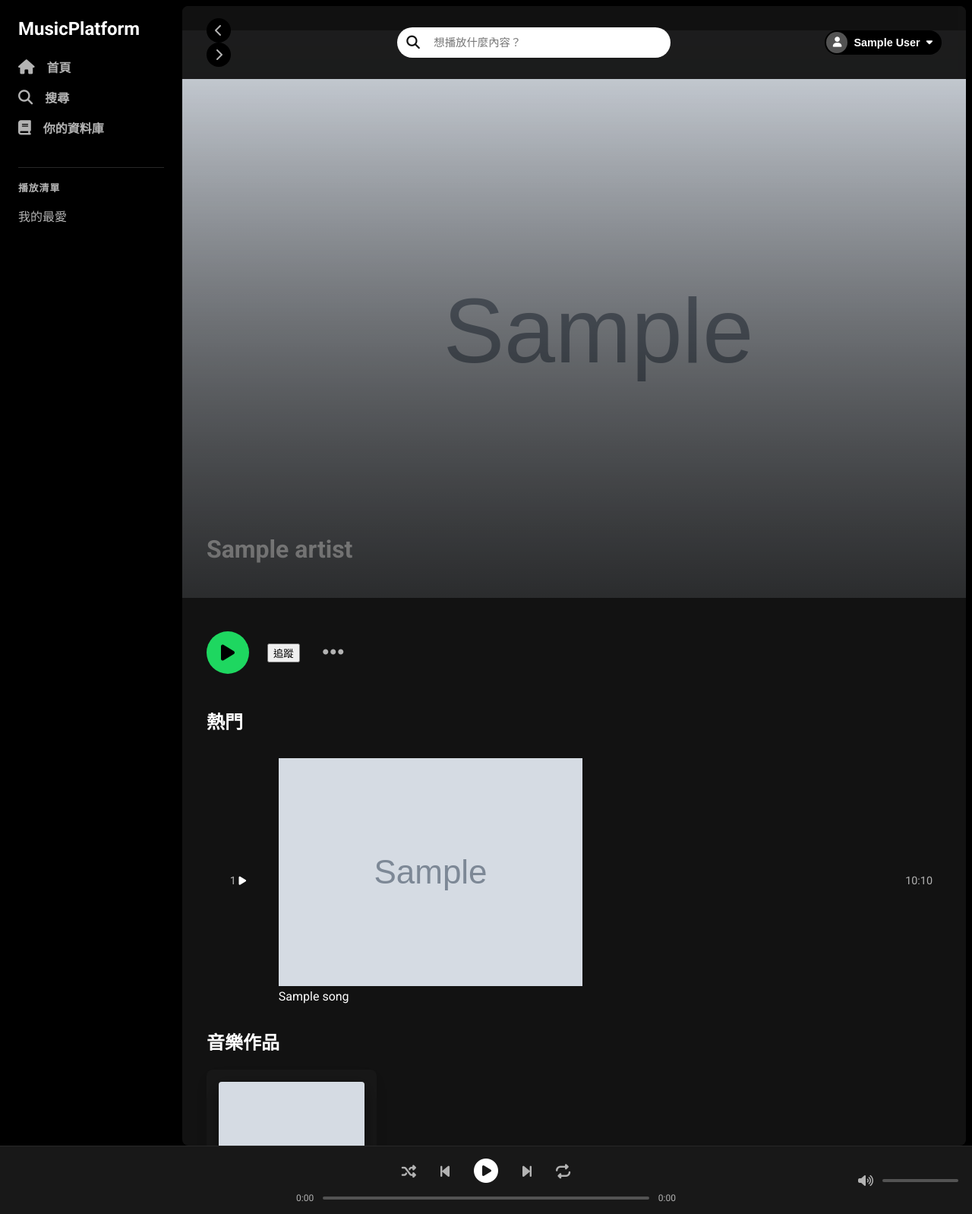
After one commit to aaa123456yg/music-platform, a Flask app: page /artist/1 in a window 1280 px wide. The commit adds this page. Shown: the whole page at 76% size. Run offline with Flask 3, Linux system fonts and the light colour scheme; a user stored in the database is signed in; tables that the repository leaves empty hold one stand-in row (values such as "Sample post"); grey boxes marked "Sample" are stand-in pictures; some libraries are stand-ins or nearby versions.

Commit message:
建立演出者頁面，但有需多bug (左側功能鍵回首頁、標示不佳等)

```diff
--- a/app.py
+++ b/app.py
@@ -402,6 +402,23 @@ def admin_logout():
     from flask import session
     session.pop('admin_id', None)
     return redirect(url_for('admin_login'))
+
+# app.py
+
+@app.route('/artist/<int:artist_id>')
+@login_required
+def artist_detail(artist_id):
+    artist = Artist.query.get_or_404(artist_id)
+    albums = Album.query.filter_by(artist_id=artist_id).all()
+    popular_songs = artist.songs[:5]
+
+    # ★★★ 關鍵：如果有 HX-Request，只回傳局部內容 (artist_content.html) ★★★
+    if request.headers.get('HX-Request'):
+        return render_template('artist_content.html', artist=artist, albums=albums, popular_songs=popular_songs)
+
+    # 否則回傳完整頁面 (artist_detail.html)
+    return render_template('artist_detail.html', artist=artist, albums=albums, popular_songs=popular_songs)
+
 # --- 啟動程式 ---
 if __name__ == '__main__':
     # 建立資料庫表格 (第一次執行時需要)
--- a/static/style.css
+++ b/static/style.css
@@ -940,3 +940,74 @@ div.alert.alert-success svg {
     color: #b3b3b3;
     font-size: 0.85rem;
 }
+/* =========================================
+   [新] 演出者詳情頁專用樣式
+   ========================================= */
+
+/* 1. 滿版大圖背景區 */
+.artist-hero {
+    position: relative;
+    height: 340px; /* 固定高度，保證足夠顯示大圖 */
+    min-height: 40vh;
+    width: 100%;
+    background-color: #535353; /* 預設底色 */
+    background-size: cover;
+    background-position: center 20%; /* 重心稍微偏上，適合人像 */
+
+    /* 使用 Flex 讓文字沈在底部 */
+    display: flex;
+    align-items: flex-end;
+    padding: 24px 32px;
+
+    /* 修正層級，讓它在內容區的最上方 */
+    margin-top: -64px; /* 往上拉，塞入 Top Bar 後面 */
+    padding-top: 84px; /* 補回被吃掉的空間 */
+    z-index: 1;
+}
+
+/* 2. 背景漸層遮罩 (讓文字更清楚) */
+.artist-hero::before {
+    content: '';
+    position: absolute;
+    top: 0; left: 0; right: 0; bottom: 0;
+    background: linear-gradient(to bottom, rgba(0,0,0,0) 0%, rgba(0,0,0,0.6) 100%);
+    z-index: 1; /* 在圖片之上，文字之下 */
+}
+
+/* 3. 歌手文字資訊 */
+.artist-header-content {
+    position: relative;
+    z-index: 10; /* 最上層，保證文字看得到 */
+    width: 100%;
+}
+
+.artist-name-large {
+    font-size: 5rem; /* 超大字體 */
+    font-weight: 900;
+    margin: 0;
+    line-height: 1;
+    color: #ffffff;
+    text-shadow: 0 4px 24px rgba(0,0,0,0.5); /* 文字陰影 */
+}
+
+.artist-monthly-listeners {
+    margin-top: 10px;
+    font-size: 1rem;
+    font-weight: 500;
+    color: #ffffff;
+}
+
+/* 4. 透明導覽列 (只在歌手頁生效) */
+.main-content .top-bar.transparent-nav {
+    background-color: rgba(0, 0, 0, 0.2); /* 半透明黑 */
+    backdrop-filter: none; /* 移除模糊，看得到後面的圖 */
+    border-bottom: none;
+}
+
+/* 5. 歌手頁內容區 */
+.artist-body {
+    position: relative;
+    z-index: 2; /* 確保內容蓋在背景圖下方延伸 */
+    background: linear-gradient(to bottom, rgba(18,18,18,1) 0%, #121212 100%);
+    padding: 24px 32px;
+}
--- /dev/null
+++ b/templates/artist_content.html
@@ -0,0 +1,107 @@
+<div class="main-content" style="padding-top: 0; position: relative;">
+
+    <header class="top-bar transparent-bar">
+        <div class="nav-buttons">
+            <a href="/" class="circle-btn"
+               hx-get="/" hx-target=".main-content" hx-select=".main-content" hx-swap="outerHTML" hx-push-url="true">
+                <i class="fa-solid fa-chevron-left"></i>
+            </a>
+            <a href="#" class="circle-btn"><i class="fa-solid fa-chevron-right"></i></a>
+        </div>
+
+        <div class="search-container">
+            <form action="/search" method="GET" class="search-form"
+                  hx-get="/search" hx-target=".main-content" hx-select=".main-content" hx-push-url="true">
+                <i class="fa-solid fa-magnifying-glass search-icon"></i>
+                <input type="text" name="q" placeholder="想播放什麼內容？" autocomplete="off">
+            </form>
+        </div>
+
+        <div class="user-menu-container">
+            <button class="user-btn" onclick="toggleDropdown()">
+                <div class="avatar-circle"><i class="fa-solid fa-user"></i></div>
+                <span class="username">{{ current_user.display_name }}</span>
+                <i class="fa-solid fa-caret-down"></i>
+            </button>
+            <div id="userDropdown" class="dropdown-content">
+                <a href="#" class="dropdown-item">個人檔案</a>
+                <div class="divider"></div>
+                <a href="/logout" class="dropdown-item">登出</a>
+            </div>
+        </div>
+    </header>
+
+    <div class="artist-hero" id="artist-hero" style="background-image: url('{{ artist.artist_image_url }}');">
+        <div class="artist-info">
+            <h1>{{ artist.name }}</h1>
+        </div>
+    </div>
+
+    <div class="content-area artist-content">
+
+        <div class="action-bar">
+            <button class="play-btn-large" onclick="playFirstSong()"><i class="fa-solid fa-play"></i></button>
+            <button class="follow-btn">追蹤</button>
+            <button class="action-icon"><i class="fa-solid fa-ellipsis"></i></button>
+        </div>
+
+        <section class="section-block">
+            <h2>熱門</h2>
+            <table class="song-table">
+                <tbody>
+                    {% for song in popular_songs %}
+                    <tr class="song-row"
+                        onclick="playMusic('{{ song.audio_file_url }}', '{{ song.title }}', '{{ artist.name }}', '{{ song.album.cover_art_url }}')">
+                        <td class="song-index">
+                            <span class="index-num">{{ loop.index }}</span>
+                            <i class="fa-solid fa-play index-play-icon"></i>
+                        </td>
+                        <td>
+                            <div class="song-item-flex">
+                                <img src="{{ song.album.cover_art_url }}" class="mini-cover">
+                                <span class="song-name-highlight">{{ song.title }}</span>
+                            </div>
+                        </td>
+                        <td style="text-align: right; color: #b3b3b3;">
+                            {{ song.duration_minutes }}:{{ '%02d' % song.duration_seconds }}
+                        </td>
+                    </tr>
+                    {% endfor %}
+                </tbody>
+            </table>
+        </section>
+
+        <section class="section-block">
+            <h2>音樂作品</h2>
+            <div class="cards-container">
+                {% for album in albums %}
+                <div class="card"
+                     hx-get="/album/{{ album.album_id }}"
+                     hx-target=".main-content"
+                     hx-select=".main-content"
+                     hx-swap="outerHTML"
+                     hx-push-url="true"
+                     style="cursor: pointer;">
+
+                    {% if album.cover_art_url %}
+                        <img src="{{ album.cover_art_url }}" class="card-img" alt="{{ album.title }}">
+                    {% else %}
+                        <div class="card-img-placeholder">🎵</div>
+                    {% endif %}
+                    <h3>{{ album.title }}</h3>
+                    <p>{{ album.release_date.year }} • 專輯</p>
+                </div>
+                {% endfor %}
+            </div>
+        </section>
+
+    </div>
+</div>
+
+<script>
+    var hero = document.getElementById('artist-hero');
+    var imgUrl = "{{ artist.artist_image_url }}";
+    if (hero && imgUrl && imgUrl != 'None') {
+        hero.style.backgroundImage = `linear-gradient(to bottom, rgba(0,0,0,0) 0%, rgba(0,0,0,0.5) 100%), url('${imgUrl}')`;
+    }
+</script>
--- /dev/null
+++ b/templates/artist_detail.html
@@ -0,0 +1,158 @@
+<!DOCTYPE html>
+<html lang="zh-TW">
+<head>
+    <meta charset="UTF-8">
+    <meta name="viewport" content="width=device-width, initial-scale=1.0">
+    <title>{{ artist.name }} - MusicPlatform</title>
+    <link rel="stylesheet" href="{{ url_for('static', filename='style.css') }}?v=22">
+    <link rel="stylesheet" href="https://cdnjs.cloudflare.com/ajax/libs/font-awesome/6.4.0/css/all.min.css">
+    <link href="https://fonts.googleapis.com/css2?family=Roboto:wght@400;700;900&display=swap" rel="stylesheet">
+    <script src="https://unpkg.com/htmx.org@1.9.10"></script>
+</head>
+<body class="main-body">
+
+    <div class="sidebar">
+        <div class="logo"><h2>MusicPlatform</h2></div>
+        <nav class="side-nav">
+            <ul>
+                <li>
+                    <a href="/" hx-get="/" hx-target=".main-content" hx-select=".main-content" hx-swap="outerHTML" hx-push-url="true">
+                        <i class="fa-solid fa-house"></i> 首頁
+                    </a>
+                </li>
+                <li>
+                    <a href="/search" hx-get="/search" hx-target=".main-content" hx-select=".main-content" hx-swap="outerHTML" hx-push-url="true">
+                        <i class="fa-solid fa-magnifying-glass"></i> 搜尋
+                    </a>
+                </li>
+                <li><a href="#"><i class="fa-solid fa-book"></i> 你的資料庫</a></li>
+            </ul>
+        </nav>
+        <div class="playlist-section">
+            <div class="section-title">播放清單</div>
+            <ul class="playlist-list">
+                <li>我的最愛</li>
+            </ul>
+        </div>
+    </div>
+
+    {% include 'artist_content.html' %}
+
+    <div class="player-bar">
+        <div class="player-info">
+            <img id="player-cover" src="" alt="" class="player-cover-img" style="display:none;">
+            <div class="player-text">
+                <span id="player-title" class="player-title"></span>
+                <span id="player-artist" class="player-artist"></span>
+            </div>
+        </div>
+        <div class="player-controls">
+            <div class="control-buttons">
+                <button class="control-btn"><i class="fa-solid fa-shuffle"></i></button>
+                <button class="control-btn"><i class="fa-solid fa-backward-step"></i></button>
+                <button class="control-btn play-pause-btn" onclick="togglePlay()"><i class="fa-solid fa-circle-play" id="main-play-icon"></i></button>
+                <button class="control-btn"><i class="fa-solid fa-forward-step"></i></button>
+                <button class="control-btn"><i class="fa-solid fa-repeat"></i></button>
+            </div>
+            <div class="progress-container">
+                <span id="current-time">0:00</span>
+                <input type="range" id="progress-bar" value="0" min="0" max="100" oninput="seekAudio()">
+                <span id="total-duration">0:00</span>
+            </div>
+        </div>
+        <div class="player-volume">
+            <i class="fa-solid fa-volume-high"></i>
+            <input type="range" id="volume-bar" min="0" max="1" step="0.1" value="1" oninput="setVolume()">
+        </div>
+        <audio id="audio-player"></audio>
+    </div>
+
+    <script>
+        function toggleDropdown() { document.getElementById("userDropdown").classList.toggle("show"); }
+        window.onclick = function(event) {
+            if (!event.target.closest('.user-btn')) {
+                var dropdowns = document.getElementsByClassName("dropdown-content");
+                for (var i = 0; i < dropdowns.length; i++) {
+                    if (dropdowns[i].classList.contains('show')) dropdowns[i].classList.remove('show');
+                }
+            }
+        }
+
+        const audioPlayer = document.getElementById('audio-player');
+        const playIcon = document.getElementById('main-play-icon');
+        const progressBar = document.getElementById('progress-bar');
+        const currTimeDisplay = document.getElementById('current-time');
+        const totTimeDisplay = document.getElementById('total-duration');
+        const playerCover = document.getElementById('player-cover');
+        const playerTitle = document.getElementById('player-title');
+        const playerArtist = document.getElementById('player-artist');
+
+        function playMusic(url, title, artist, coverUrl) {
+            audioPlayer.src = url;
+            playerTitle.innerText = title;
+            playerArtist.innerText = artist;
+            if (coverUrl && coverUrl !== 'None') {
+                playerCover.src = coverUrl;
+                playerCover.style.display = 'block';
+            } else {
+                playerCover.style.display = 'none';
+            }
+            audioPlayer.play();
+            updatePlayIcon(true);
+        }
+
+        function playFirstSong() {
+            const firstRow = document.querySelector('.song-row');
+            if (firstRow) firstRow.click();
+        }
+
+        function togglePlay() {
+            if (audioPlayer.paused) {
+                audioPlayer.play();
+                updatePlayIcon(true);
+            } else {
+                audioPlayer.pause();
+                updatePlayIcon(false);
+            }
+        }
+
+        function updatePlayIcon(isPlaying) {
+            if (isPlaying) {
+                playIcon.classList.remove('fa-circle-play');
+                playIcon.classList.add('fa-circle-pause');
+            } else {
+                playIcon.classList.remove('fa-circle-pause');
+                playIcon.classList.add('fa-circle-play');
+            }
+        }
+
+        audioPlayer.ontimeupdate = function() {
+            if (audioPlayer.duration) {
+                const progress = (audioPlayer.currentTime / audioPlayer.duration) * 100;
+                progressBar.value = progress;
+                currTimeDisplay.innerText = formatTime(audioPlayer.currentTime);
+                totTimeDisplay.innerText = formatTime(audioPlayer.duration);
+            }
+        };
+
+        function seekAudio() {
+            const seekTime = (progressBar.value / 100) * audioPlayer.duration;
+            audioPlayer.currentTime = seekTime;
+        }
+
+        function setVolume() {
+            audioPlayer.volume = document.getElementById('volume-bar').value;
+        }
+
+        function formatTime(seconds) {
+            const min = Math.floor(seconds / 60);
+            const sec = Math.floor(seconds % 60);
+            return min + ":" + (sec < 10 ? "0" + sec : sec);
+        }
+
+        audioPlayer.onended = function() {
+            updatePlayIcon(false);
+        };
+    </script>
+</body>
+</html>
```
Also changed, not shown: templates/search_results.html (+7 -7 lines).
